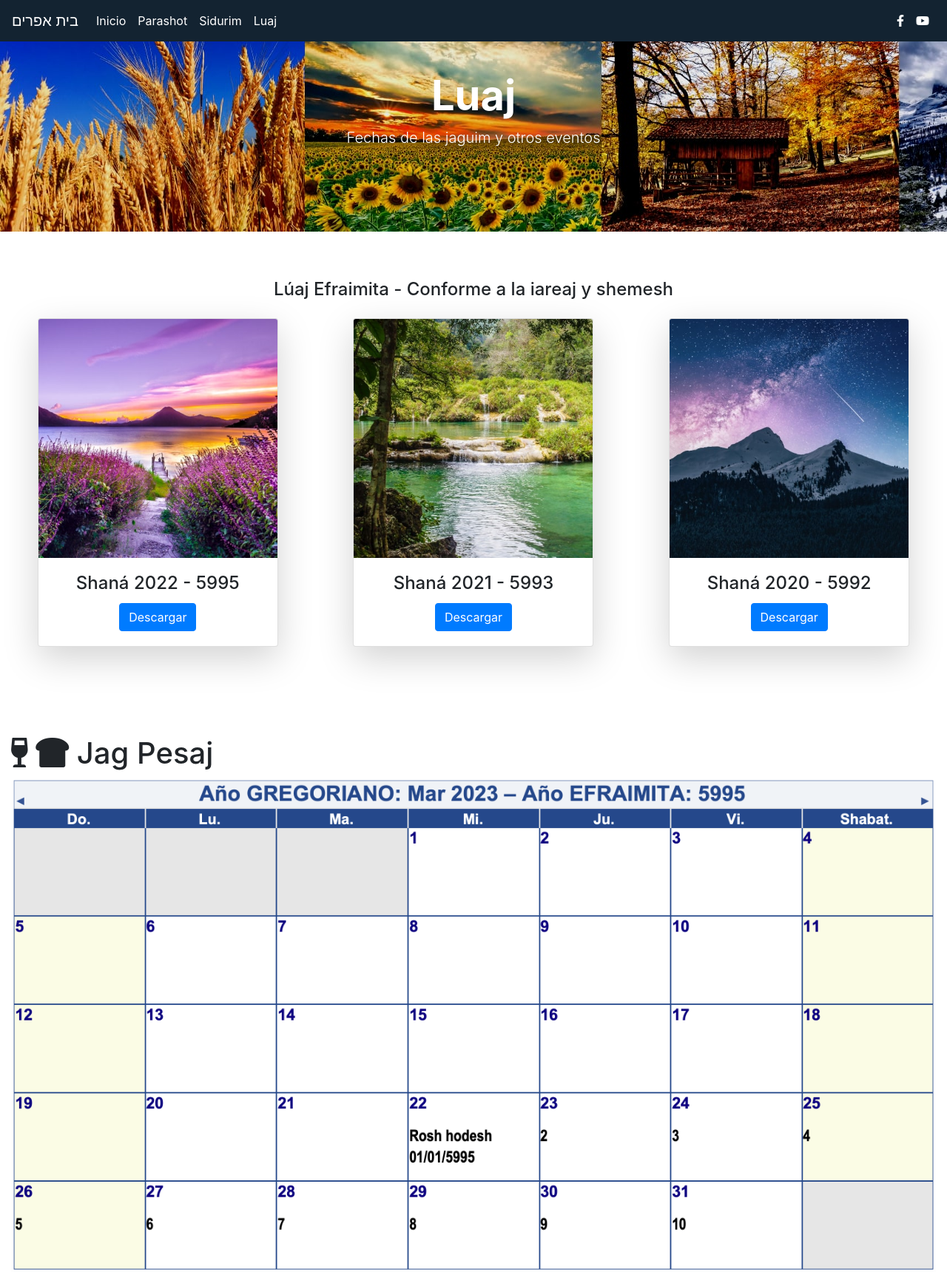
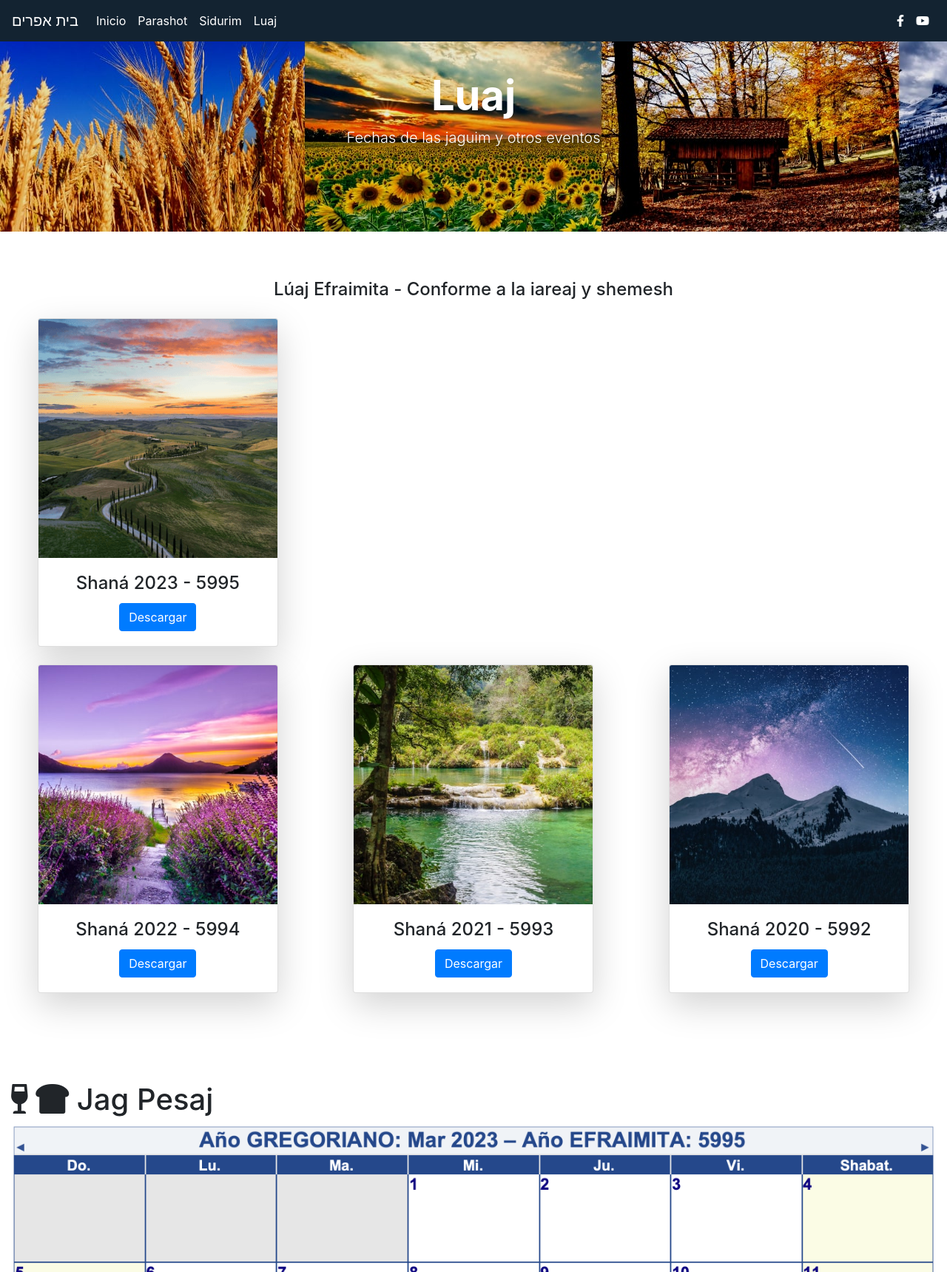
Before and after one commit to alrom7/efraimregresa.org, a PHP site: page /luaj.php in a window 1280 px wide. Shown: the top 1719 px of the page at 74% size. Run offline with PHP 8.4, Linux system fonts and the light colour scheme; some libraries are stand-ins or nearby versions.

Commit message:
luaj 2023 pdf

```diff
--- a/index.php
+++ b/index.php
@@ -4,7 +4,7 @@
   <meta charset="UTF-8">
   <meta name="description" content="CONGREGACIÓN YAHRUSHALAYIM  HADASH - UKEFRAS Unión de Kehilot Efraimitas - Rab. Yahosef  Franco Gómez">
   <meta name="keywords" content="Israel, Efraim Regresa, UKEFRAS, Rabino Efraimita Yahosef  Franco Gómez">
-  <meta name="author" content="Edgardo y Valeria Romero">
+  <meta name="author" content="Valeria Romero y Edgardo Romero">
 
   <meta name="viewport" content="width=device-width, initial-scale=1, shrink-to-fit=no">
   <meta http-equiv="x-ua-compatible" content="ie=edge">
--- a/luaj.php
+++ b/luaj.php
@@ -41,10 +41,26 @@ style="background-image: url('img/banner/luaj-min.jpg');
     <div class="col-lg-4 col-md-4 mb-4">
       <!-- Begin card !-->
       <div class="card shadow-lg mx-auto" style="width:325px">
+        <img class="card-img-top" src="img/luaj/2023-luaj.png"
+        alt="Luaj 2023" style="width:100%"> <!-- Photo by Luca Micheli on Unsplash !-->
+        <div class="card-body text-center">
+          <h4 class="card-title text-center">Shaná 2023 - 5995</h4>
+          <a href="https://drive.google.com/file/d/1J4gPaxnNQREX9-Mc-YdVr0Nw1PY3rooV/view?usp=sharing" class="btn btn-primary stretched-link" target="_blank">Descargar</a>
+        </div>
+      </div> <!-- End card !-->
+    </div> <!-- End column !-->
+  </div> <!-- End row !-->
+
+  <!-- Grid row !-->
+  <div class="row">
+    <!--Grid column-->
+    <div class="col-lg-4 col-md-4 mb-4">
+      <!-- Begin card !-->
+      <div class="card shadow-lg mx-auto" style="width:325px">
         <img class="card-img-top" src="img/2022/2022-luaj.jpg"
         alt="Luaj 2022" style="width:100%">
         <div class="card-body text-center">
-          <h4 class="card-title text-center">Shaná 2022 - 5995</h4>
+          <h4 class="card-title text-center">Shaná 2022 - 5994</h4>
           <a href="https://drive.google.com/file/d/1Zbx_LUqmH0BrR0fLPoFot0mpGIjBsLqa/view?usp=sharing" class="btn btn-primary stretched-link" target="_blank">Descargar</a>
         </div>
       </div> <!-- End card !-->
```
Also changed, not shown: img/luaj/2023-luaj.png (added).
